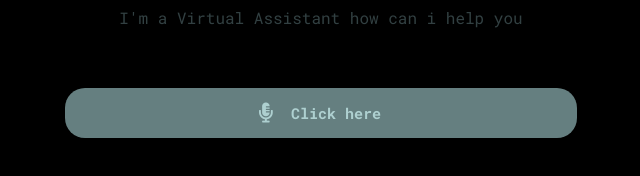
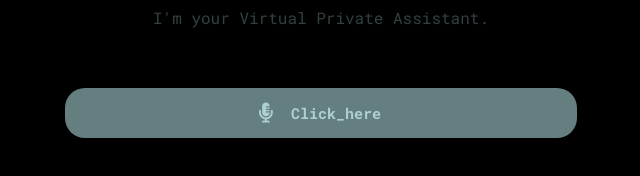
Before and after one commit to SurajSwarnkar1001/JAN-2.0, a plain HTML site: page index.html in a window 1280 px wide. Shown: the part 514-690 px from the top of the page, 319-959 px from the left. Drawn offline with Linux system fonts and the light colour scheme.

Commit message:
index.html

```diff
--- a/index.html
+++ b/index.html
@@ -22,11 +22,11 @@
                 <img src="gif.gif" alt="image">
             </div>
             <h1>J A N 2.0</h1>
-            <p>I'm a Virtual Assistant how can i help you</p>
+            <p>I'm your Virtual Private Assistant.</p>
         </div>
         <div class="input">
             <button class="talk"><i class="fas fa-microphone-alt"></i></button>
-            <h1 class="content">Click here </h1>
+            <h1 class="content">Click_here</h1>
         </div>
     </section>
 
```
